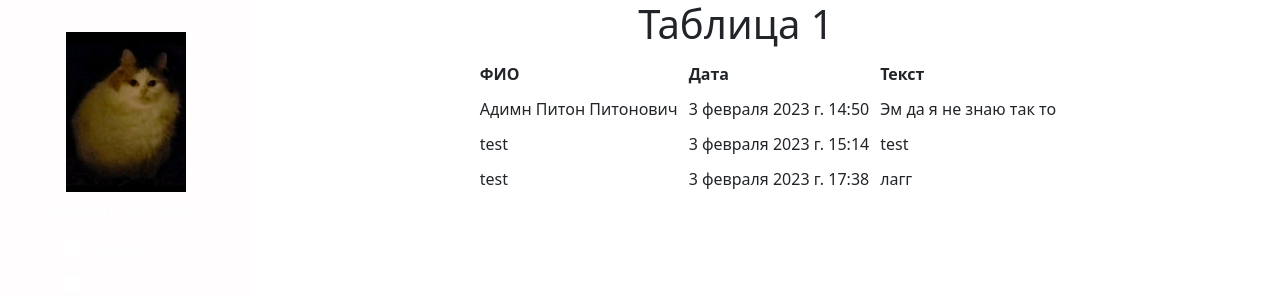
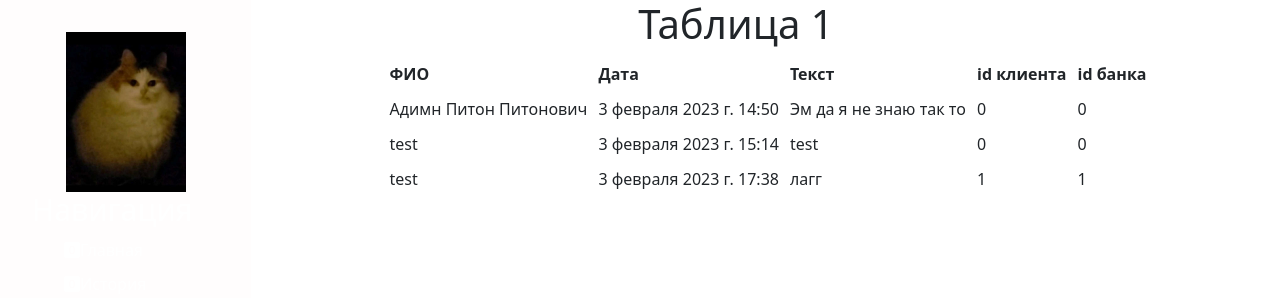
Before and after one commit to iamzimin/Professional-application-development, a Django app: page /table1 in a window 1280 px wide. Shown: the top 298 px of the page. Run offline with Django 4.2, Linux system fonts and the light colour scheme; data comes from the database, SQL or seed files in the repository; both versions use the stored data as it was after the commit.

Commit message:
no message

```diff
--- a/lab7/DjangoProject/main/models.py
+++ b/lab7/DjangoProject/main/models.py
@@ -5,10 +5,27 @@ class Table1(models.Model):
     fio = models.CharField('ФИО', max_length=100)
     date = models.DateTimeField('Дата обращения')
     text = models.CharField('Тип обращения', max_length=300)
+    clientId = models.IntegerField('id клиента', default=0)
+    bankId = models.IntegerField('id банка', default=0)
 
     def __str__(self):
         return self.fio
 
     class Meta:
-        verbose_name = 'Таблица 1'
-        verbose_name_plural = 'Таблицы 1'
+        verbose_name = 'История обращений'
+        verbose_name_plural = 'История обращений'
+
+
+class Table2(models.Model):
+    fio = models.CharField('ФИО', max_length=100)
+    date = models.DateTimeField('Дата обращения')
+    text = models.CharField('Тип обращения', max_length=300)
+    clientId = models.IntegerField('id клиента', default=0)
+    bankId = models.IntegerField('id банка', default=0)
+
+    def __str__(self):
+        return self.fio
+
+    class Meta:
+        verbose_name = 'История обращений'
+        verbose_name_plural = 'История обращений'
--- a/lab7/DjangoProject/main/templates/main/layout.html
+++ b/lab7/DjangoProject/main/templates/main/layout.html
@@ -18,11 +18,11 @@
         <h3>Навигация</h3>
         <ul>
             <a href="{% url 'home' %}"> <li><i class="bi bi-0-square-fill"></i>Главная</li> </a>
-            <a href="{% url 'table1' %}"> <li><i class="bi bi-0-square-fill"></i>Таблца 1</li> </a>
-            <a href=""> <li><i class="bi bi-arrow-down-right-square"></i>Таблца 2</li> </a>
-            <a href=""> <li><i class="bi bi-arrow-down-right-square"></i>Таблца 3</li> </a>
-            <a href=""> <li><i class="bi bi-arrow-down-right-square"></i>Таблца 4</li> </a>
-            <a href=""> <li><i class="bi bi-arrow-down-right-square"></i>Таблца 5</li> </a>
+            <a href="{% url 'table1' %}"> <li><i class="bi bi-0-square-fill"></i>История обращений</li> </a>
+            <a href=""> <li><i class="bi bi-arrow-down-right-square"></i>Информация о клиенте</li> </a>
+            <a href=""> <li><i class="bi bi-arrow-down-right-square"></i>Банк</li> </a>
+            <a href=""> <li><i class="bi bi-arrow-down-right-square"></i>Сотрудник</li> </a>
+            <a href=""> <li><i class="bi bi-arrow-down-right-square"></i>Банк-Сотрудник</li> </a>
         </ul>
     </aside>
 
--- a/lab7/DjangoProject/main/templates/main/table1.html
+++ b/lab7/DjangoProject/main/templates/main/table1.html
@@ -14,12 +14,16 @@
             <th>ФИО</th>
             <th>Дата</th>
             <th>Текст</th>
+            <th>id клиента</th>
+            <th>id банка</th>
         </tr>
          {% for el in table1 %}
             <tr>
                 <td>{{ el.fio }}</td>
                 <td>{{ el.date }}</td>
                 <td>{{ el.text }}</td>
+                <td>{{ el.clientId }}</td>
+                <td>{{ el.bankId }}</td>
             </tr>
         {% endfor %}
     </table>
--- a/lab7/DjangoProject/main/urls.py
+++ b/lab7/DjangoProject/main/urls.py
@@ -4,5 +4,9 @@ from . import views
 urlpatterns = [
     path('', views.index, name='home'),
     path('main', views.main, name='home'),
-    path('table1', views.table1, name='table1')
+    path('table1', views.table1, name='table1'),
+    path('table2', views.table1, name='table2'),
+    path('table3', views.table1, name='table3'),
+    path('table4', views.table1, name='table4'),
+    path('table5', views.table1, name='table5')
 ]
```
Also changed, not shown: lab7/DjangoProject/db.sqlite3, lab7/DjangoProject/main/migrations/0002_alter_table1_options_table1_bankid_table1_clientid.py (added).
